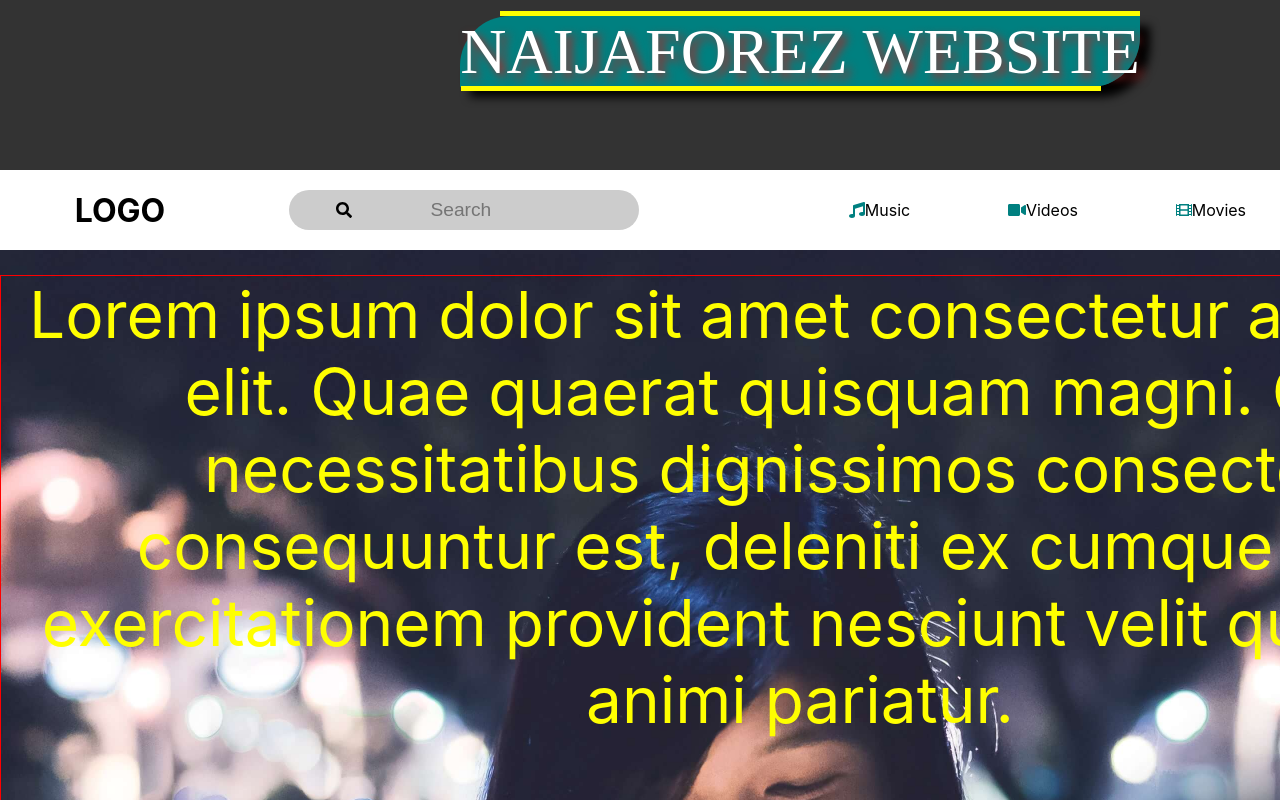
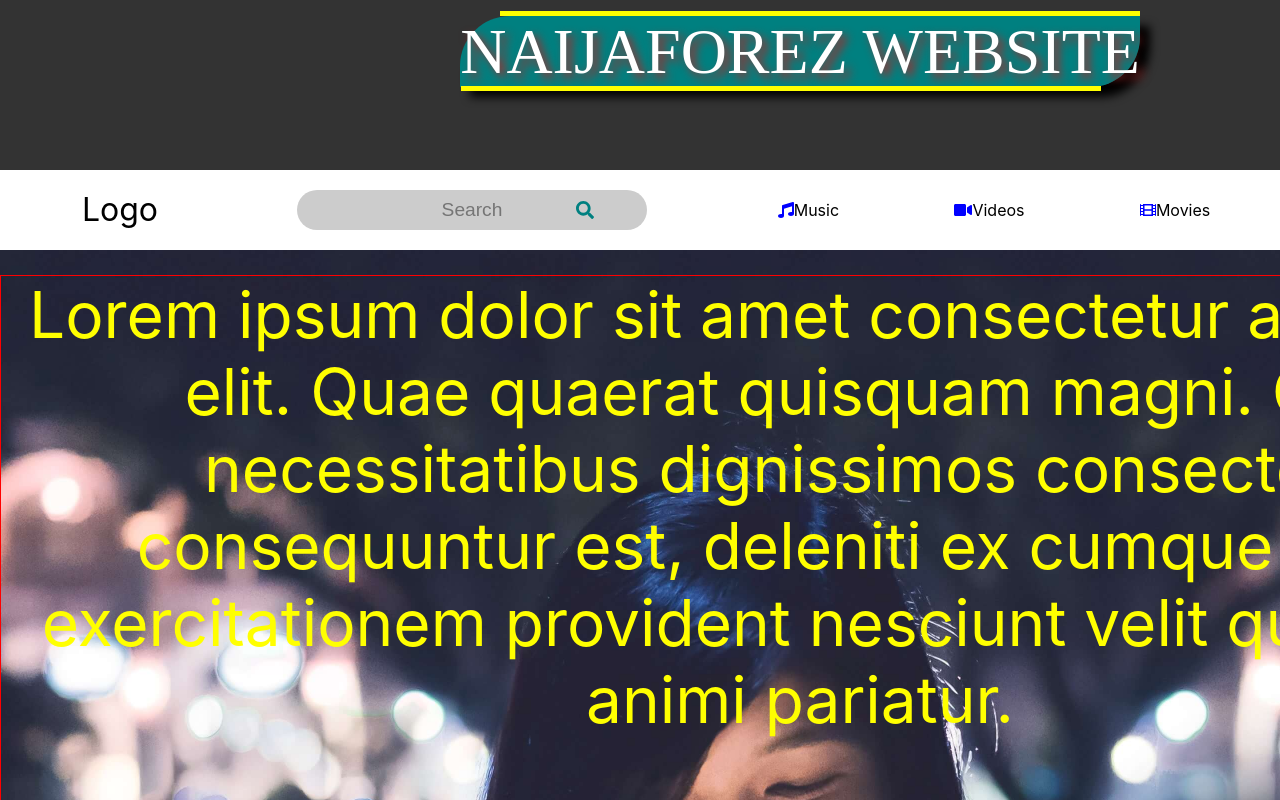
Before and after one commit to casmironyiba/responsive, a React (Create React App) app: page /news in a window 1280 px wide. Shown: the top 800 px of the page. Built offline with nearby package versions, Linux system fonts and the light colour scheme.

Commit message:
am correcting my passed mistake

```diff
--- a/src/components/Header.jsx
+++ b/src/components/Header.jsx
@@ -12,12 +12,11 @@ const theme = {
 
 
 
-const HeaderTag = styled.div`
+const Container = styled.div`
     grid-area: h;
     width:100%;
     height:100%;
     background: ${theme.darkColor};
-    backgroundImage: url('image1.jpg');
 
     @media screen and (max-width:1600px) {
       height:250px;
@@ -43,10 +42,10 @@ const HeaderTag = styled.div`
 
 const Header = () => {
   return (
-    <HeaderTag className = 'header' >
+    <Container className = 'header' >
         <Title />
         <NavBar />
-    </HeaderTag>
+    </Container>
   )
 }
 
--- a/src/components/Input.jsx
+++ /dev/null
@@ -1,15 +0,0 @@
-import styled from 'styled-components';
-
-
-const Input = styled.input `
-    width:350px;
-    height:40px;
-    background:#ccc;
-    border:0px solid ;
-    border-radius:50px;
-    text-align:center
-    font-size: 1.2rem;
-
-`;
-
-export default Input;
--- /dev/null
+++ b/src/components/Logo.jsx
@@ -0,0 +1,27 @@
+import React from 'react';
+import styled from 'styled-components';
+
+const theme = {
+    tealColor:'teal'
+};
+
+
+const Container = styled.div`
+    width: 15%;
+    height:100%;
+    `;
+
+const Section = styled.div`
+    width:100%;
+    margin:auto;
+    margin-top:20px
+    font-size:2rem;
+`
+
+const Logo = () => (
+    <Container>
+        <Section>Logo</Section>
+    </Container>
+);
+
+export default Logo;
--- a/src/components/NavBar.jsx
+++ b/src/components/NavBar.jsx
@@ -1,13 +1,10 @@
 import React from 'react';
 import {BrowserRouter as Router, Switch, NavLink, Route} from 'react-router-dom';
 import styled,{ThemeProvider as Theme} from 'styled-components';
-import { UnorderedList } from './UnorderedList';
-import Section from './Section';
+import NavSearch from './NavSearch';
+import Logo from './Logo';
 import Hamburger from './Hamburger';
-import Button from './Button';
-import Container from './Container';
-import Input from './Input';
-import { FontAwesomeIcon } from '@fortawesome/react-fontawesome';
+import NavLinks from './NavLinks';
 
  const theme = {
          darkColor:'#333333',
@@ -19,29 +16,20 @@ const theme = {
  };
 
 
-const NavTag = styled.div`
+const Container = styled.div`
+
   *:focus {
     outline:none
   }
 
     width : 100%;
-    height:100px;
+    height:100%;
     background : ${theme.whiteColor};
     display: flex;
     justify-content:flex-start;
     align-items:center;
     list-style:none;
-    opacity:1
-
-
-    @media screen and (max-width:2000px) {
-      margin:auto;
-      width:100%;
-      height:120px;
-      .hamburger {
-        display:none;
-      }
-    };
+    opacity:1;
 
     @media screen and (max-width:1600px) {
       margin:auto;
@@ -84,68 +72,41 @@ const NavTag = styled.div`
 `;
 
 
-class NavBar extends React.Component {
-    constructor(props) {
-      super(props)
-
-      this.state = {
-          NavLink1:"Search",
-          NavLink2:"Music",
-          NavLink3:"Videos",
-          NavLink4:"Movies",
-          NavLink5:"Apps",
-          NavLink6:"News",
-
-      }
-
-    }
-  render() {
-    let Icon = {
-      size : '1x',
-      color:theme.tealColor,
-      transform : 'up-10 grow-0',
-    }
-
+const NavBar = () => {
   return (
-      <Theme theme = {theme}>
-        <NavTag>
-        <Hamburger className = 'hamburger' />
-         <Router>
-          <Section navSection>
-            <Section logo><h1>LOGO</h1></Section>
-            <Container navForm>
-             <Input
-                placeholder = 'Search '
-                navInput
-                />
-                 <FontAwesomeIcon icon = 'search' transform = 'left-400 grow-0' />
-              {/* <Button to='/'>{this.state.NavLink1}</Button>  */}
-
+    <Container>
+      <Hamburger />
+      <Logo />
+      <NavSearch />
+      <NavLinks />
     </Container>
-          </Section>
-
-              <UnorderedList NavLinks className = 'navLinks' >
-                <li><NavLink to='/music'><FontAwesomeIcon icon = {'music'} style={Icon}/>{this.state.NavLink2}</NavLink> </li>
-                <li><NavLink to='/videos'><FontAwesomeIcon icon = {'video'} style={Icon}/>{this.state.NavLink3}</NavLink></li>
-                <li><NavLink to='/movies'><FontAwesomeIcon icon = {'film'} style={Icon}/>{this.state.NavLink4}</NavLink></li>
-                <li><NavLink to='/app'><FontAwesomeIcon icon = {'mobile'} style={Icon}/>{this.state.NavLink5}</NavLink></li>
-                <li><NavLink to='/news'><FontAwesomeIcon icon = {'newspaper'} style={Icon}/>{this.state.NavLink6}</NavLink></li>
-              </UnorderedList>
-
-              <Switch>
-               <Route exact path = '/' Component ='this is home' />
-               <Route exact path = '/music' Component ='this is home' />
-               <Route exact path = '/videos' Component ='this is videos page' />
-               <Route exact path = '/movies' Component ='this is movies page' />
-               <Route exact path = '/app' Component ='this is app page' />
-               <Route exact path = '/news' Component ='this is news page' />
-              </Switch>
-
-          </Router>
-        </NavTag>
-      </Theme>
   )
-  }
 }
 
 export default NavBar;
+
+
+// class NavBar extends React.Component {
+//     constructor(props) {
+//       super(props)
+
+//       this.state = {
+//           NavLink1:"Search",
+//           NavLink2:"Music",
+//           NavLink3:"Videos",
+//           NavLink4:"Movies",
+//           NavLink5:"Apps",
+//           NavLink6:"News",
+
+//       }
+
+//     }
+//   render() {
+
+//     return (
+//    <h1></h1>
+//     )
+//   }
+// }
+
+// export default NavBar;
--- /dev/null
+++ b/src/components/NavLinks.jsx
@@ -0,0 +1,76 @@
+import React from 'react';
+import styled, { ThemeProvider as Theme } from 'styled-components';
+import { FontAwesomeIcon } from '@fortawesome/react-fontawesome';
+//import Section from './Section';
+import { BrowserRouter as Router, Switch, NavLink, Route } from 'react-router-dom';
+
+const theme = {
+    darkColor:'#333333',
+    blueColor:'blue',
+    tealColor:'teal',
+    whiteColor:'white',
+    palevioletredColor: 'palevioletred',
+    yellowColor: 'yellow'
+};
+
+const UL = styled.ul`
+    width:100%;
+    height: 100%;
+    display: flex;
+    justify-content: space-around;
+    align-items:center;
+    flex-flow: row wrap;
+    list-style:none;
+    background: transparent;
+    margin-left: auto;
+    //background:red
+
+    a {
+        text-decoration: none;
+        color:black;
+    };
+
+`;
+
+const Container = styled.div`
+    width: 55%;
+    height:100%;
+
+    @media screen and (max-width:)
+`;
+
+
+const NavLinks = () => {
+    let Icon = {
+        size : 'xl',
+        color:'blue',//theme.tealColor,
+        transform : 'up-10 left--50 grow-0',
+      }
+        return (
+    <Theme theme={theme}>
+        <Container>
+            <Router>
+            <UL>
+                {/* <FontAwesomeIcon icon='search' transform = 'left-400 grow-0' /> */}
+                <li><NavLink to='/music'><FontAwesomeIcon icon = {'music'} style={Icon}/>Music</NavLink> </li>
+                <li><NavLink to='/videos'><FontAwesomeIcon icon = {'video'} style={Icon}/>Videos</NavLink></li>
+                <li><NavLink to='/movies'><FontAwesomeIcon icon = {'film'} style={Icon}/>Movies</NavLink></li>
+                <li><NavLink to='/app'><FontAwesomeIcon icon = {'mobile'} style={Icon}/>App</NavLink></li>
+                <li><NavLink to='/news'><FontAwesomeIcon icon = {'newspaper'} style={Icon}/>News</NavLink></li>
+            </UL>
+
+            <Switch>
+                <Route exact path = '/' Component ='this is home' />
+                <Route exact path = '/music' Component ='this is home' />
+                <Route exact path = '/videos' Component ='this is videos page' />
+                <Route exact path = '/movies' Component ='this is movies page' />
+                <Route exact path = '/app' Component ='this is app page' />
+                <Route exact path = '/news' Component ='this is news page' />
+            </Switch>
+            </Router>
+        </Container>
+    </Theme>
+
+        )
+};
+export default NavLinks;
--- /dev/null
+++ b/src/components/NavSearch.jsx
@@ -0,0 +1,41 @@
+import React from 'react';
+import styled from 'styled-components';
+import {FontAwesomeIcon} from '@fortawesome/react-fontawesome';
+
+const theme = {
+    tealColor:'teal'
+};
+
+
+const Container =styled.div`
+    width:30%;
+
+    @media screen and (max-width:600px) {
+        Input {display:none};
+
+    }
+`;
+const Input = styled.input `
+    width:350px;
+    height:40px;
+    background:#ccc;
+    border:0px solid ;
+    border-radius:50px;
+    text-align:center
+    font-size: 1.2rem;
+`;
+
+
+ const NavSearch = () => {
+     let styles={
+         color:theme.tealColor,
+
+     }
+    return (
+     <Container>
+        <Input placeholder='Search'/>
+        <FontAwesomeIcon icon='search' style={styles} transform='left-70 grow-2' />
+    </Container>
+    );
+}
+ export default NavSearch;
--- a/src/components/Title.jsx
+++ b/src/components/Title.jsx
@@ -35,16 +35,8 @@ const theme = {
  `;
 
 
- class Title extends React.Component {
-     constructor(props) {
-       super(props)
 
-       this.state = {
-          TitleMessge : 'NaijafOreZ Website',
-       };
-     }
-
-   render() {
+const Title = () => {
      return (
        <Theme theme = {theme}>
          <Section title>
@@ -52,7 +44,7 @@ const theme = {
            <Animation title>
               <Section textContainer>
                 <Text title>
-                  {this.state.TitleMessge}
+                  NaijafOreZ Website
                 </Text>
               </Section>
          </Animation>
@@ -61,6 +53,6 @@ const theme = {
         </Theme>
      )
    }
- }
+
 
  export default Title;
--- a/src/components/UnorderedList.jsx
+++ b/src/components/UnorderedList.jsx
@@ -17,6 +17,6 @@ export const UnorderedList = styled.ul`
         color:black;
     };
 
-    @media screen and (max-width:600px) {
+    @media screen and (max-width:600px) {}
 
 `;
```
Also changed, not shown: src/components/nav-links.jsx (deleted). Lines whose indentation alone changed are shown as unchanged.
